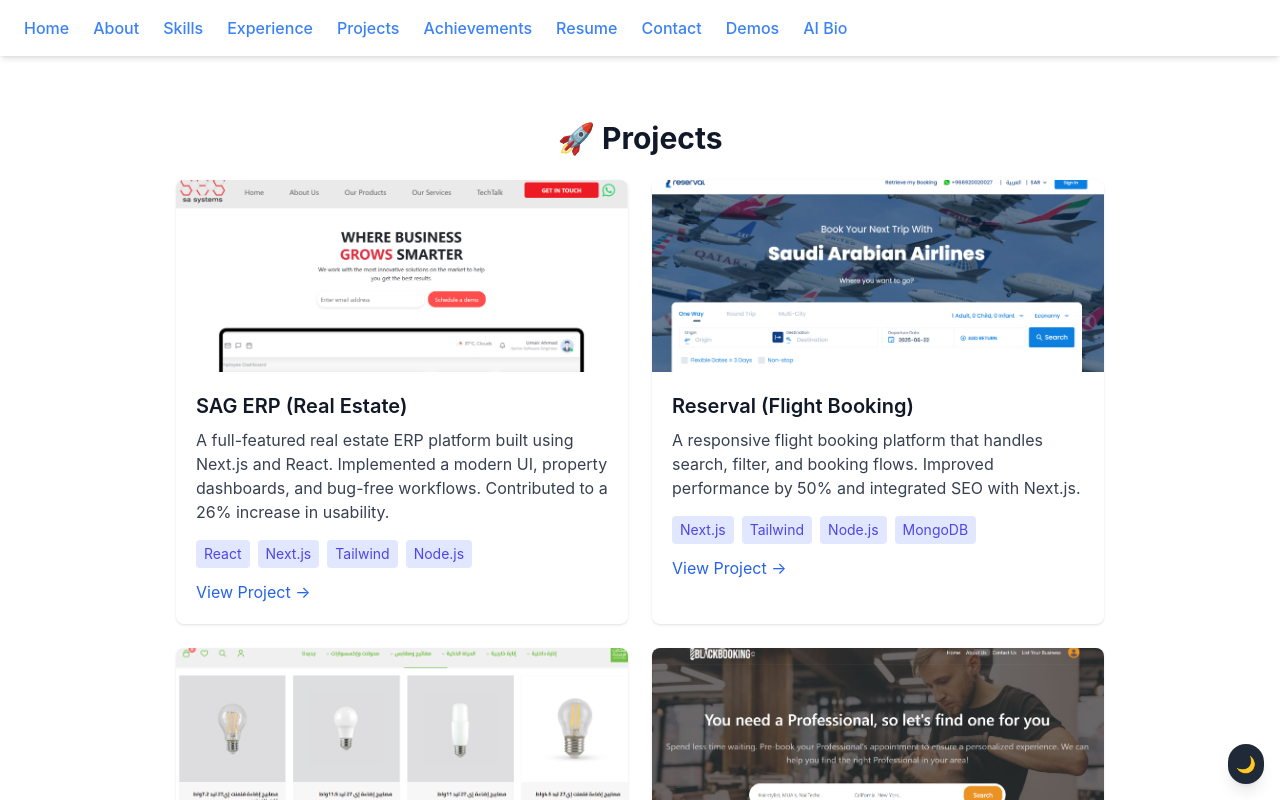
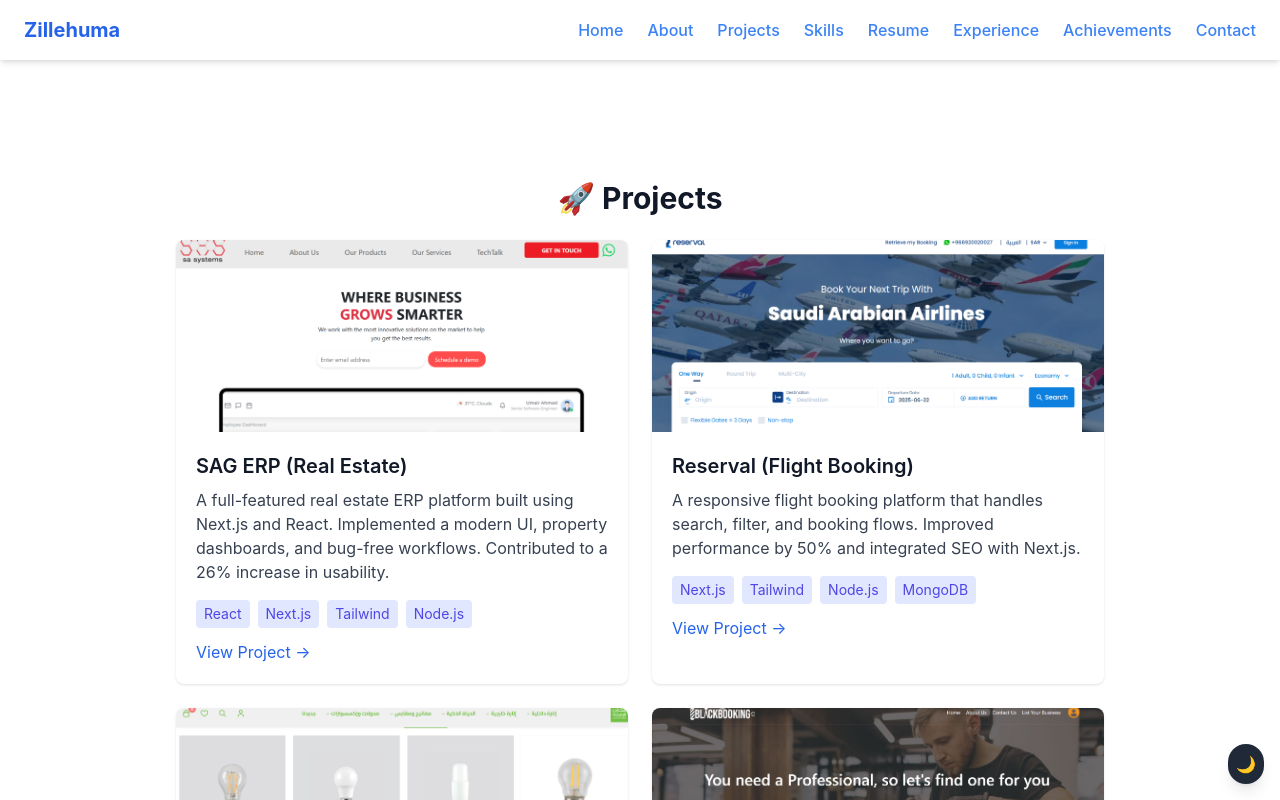
Before and after one commit to zillehuma693/zille_portfolio, a React (Create React App) app: page /projects in a window 1280 px wide. Shown: the top 800 px of the page. Built offline with nearby package versions, Linux system fonts and the light colour scheme.

Commit message:
Updated resume page and images

```diff
--- a/src/components/Navbar.jsx
+++ b/src/components/Navbar.jsx
@@ -1,22 +1,55 @@
-import { Link } from 'react-router-dom';
+import { useState } from "react";
+import { Link } from "react-router-dom";
 
 function Navbar() {
+  const [menuOpen, setMenuOpen] = useState(false);
+
   return (
-<nav className="bg-white dark:bg-gray-900 shadow-md px-6 py-4 flex gap-6 fixed top-0 w-full z-50">
-   <Link to="/" className="text-blue-500 font-medium hover:underline">Home</Link>
-<Link to="/about" className="text-blue-500 font-medium hover:underline">About</Link>
-<Link to="/skills" className="text-blue-500 font-medium hover:underline">Skills</Link>
-<Link to="/experience" className="text-blue-500 font-medium hover:underline">Experience</Link>
-<Link to="/projects" className="text-blue-500 font-medium hover:underline">Projects</Link>
-<Link to="/achievements" className="text-blue-500 font-medium hover:underline">Achievements</Link>
-<Link to="/resume" className="text-blue-500 font-medium hover:underline">Resume</Link>
-<Link to="/contact" className="text-blue-500 font-medium hover:underline">Contact</Link>
-<Link to="/demos" className="text-blue-500 font-medium hover:underline">Demos</Link>
+    <nav className="bg-white dark:bg-gray-900 shadow-md px-6 py-4">
+      <div className="flex justify-between items-center">
+        <h1 className="text-xl font-bold text-blue-600">Zillehuma</h1>
 
-<Link to="/generate-bio" className="text-blue-500 font-medium hover:underline">AI Bio</Link>
+        {/* Hamburger */}
+        <button
+          onClick={() => setMenuOpen(!menuOpen)}
+          className="text-gray-700 dark:text-white md:hidden text-2xl"
+        >
+          ☰
+        </button>
 
+        {/* Desktop Links */}
+        <div className="hidden md:flex gap-6">
+          <NavLinks />
+        </div>
+      </div>
+
+      {/* Mobile Dropdown */}
+      {menuOpen && (
+        <div className="flex flex-col gap-4 mt-4 md:hidden">
+          <NavLinks setMenuOpen={setMenuOpen} />
+        </div>
+      )}
     </nav>
   );
 }
 
+const NavLinks = ({ setMenuOpen }) => {
+  const handleClick = () => {
+    if (setMenuOpen) setMenuOpen(false);
+  };
+
+  return (
+    <>
+      <Link to="/" onClick={handleClick} className="text-blue-500 font-medium hover:underline">Home</Link>
+      <Link to="/about" onClick={handleClick} className="text-blue-500 font-medium hover:underline">About</Link>
+      <Link to="/projects" onClick={handleClick} className="text-blue-500 font-medium hover:underline">Projects</Link>
+      <Link to="/skills" onClick={handleClick} className="text-blue-500 font-medium hover:underline">Skills</Link>
+      <Link to="/resume" onClick={handleClick} className="text-blue-500 font-medium hover:underline">Resume</Link>
+      <Link to="/experience" onClick={handleClick} className="text-blue-500 font-medium hover:underline">Experience</Link>
+      <Link to="/achievements" onClick={handleClick} className="text-blue-500 font-medium hover:underline">Achievements</Link>
+      <Link to="/contact" onClick={handleClick} className="text-blue-500 font-medium hover:underline">Contact</Link>
+    </>
+  );
+};
+
 export default Navbar;
--- a/src/pages/Projects.jsx
+++ b/src/pages/Projects.jsx
@@ -5,7 +5,7 @@
     title: "SAG ERP (Real Estate)",
     description:
       "A full-featured real estate ERP platform built using Next.js and React. Implemented a modern UI, property dashboards, and bug-free workflows. Contributed to a 26% increase in usability.",
-      image: "sasystems.png",
+      image: "sasystems.PNG",
     link: "https://sasystems.solutions/",
     stack: ["React", "Next.js", "Tailwind", "Node.js"]
   },
@@ -13,7 +13,7 @@
     title: "Reserval (Flight Booking)",
     description:
       "A responsive flight booking platform that handles search, filter, and booking flows. Improved performance by 50% and integrated SEO with Next.js.",
-      image: "reserval.png",
+      image: "reserval.PNG",
     link: "https://www.reserval.com/airlines/saudi-arabian-airlines/SV",
     stack: ["Next.js", "Tailwind", "Node.js", "MongoDB"]
   },
@@ -21,7 +21,7 @@
     title: "Lightning Store",
     description:
       "An online light-ordering platform for businesses. Developed advanced product filters and checkout system using React & Tailwind CSS.",
-      image: "lightning.png",
+      image: "lightning.PNG",
     link: "https://lightingstores.com.sa/",
     stack: ["React", "Tailwind", "MongoDB", "Express"]
   },
@@ -29,7 +29,7 @@
     title: "Blackbooking (Backend Project)",
     description:
       "Hotel booking system backend using Node.js and MySQL. Developed RESTful APIs, ensured secure authentication, and enabled admin-level management tools.",
-      image: "blackbooking.png",
+      image: "blackbooking.PNG",
     link: "https://www.blackbooking.org/",
     stack: ["Node.js", "Express", "MySQL"]
   }
```
